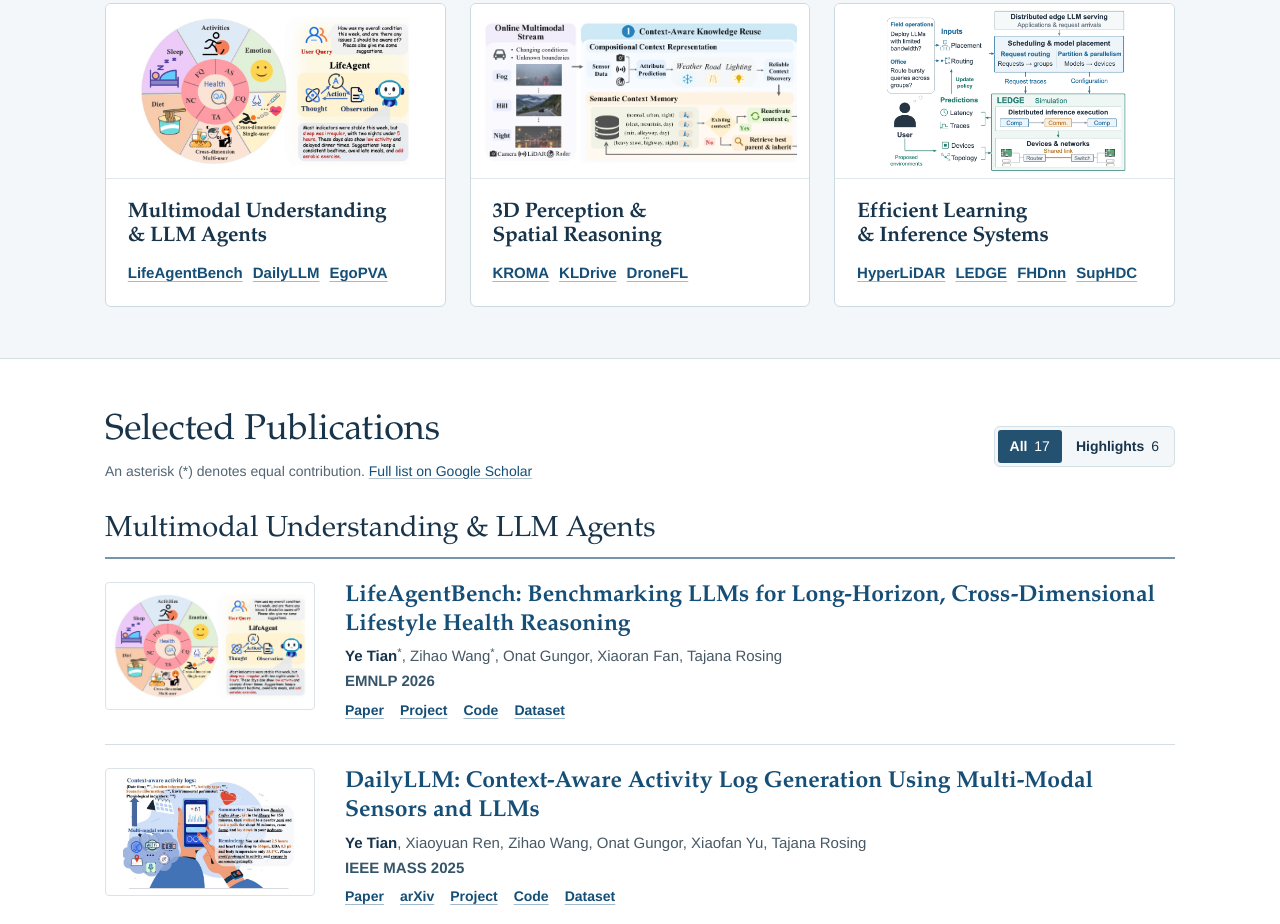
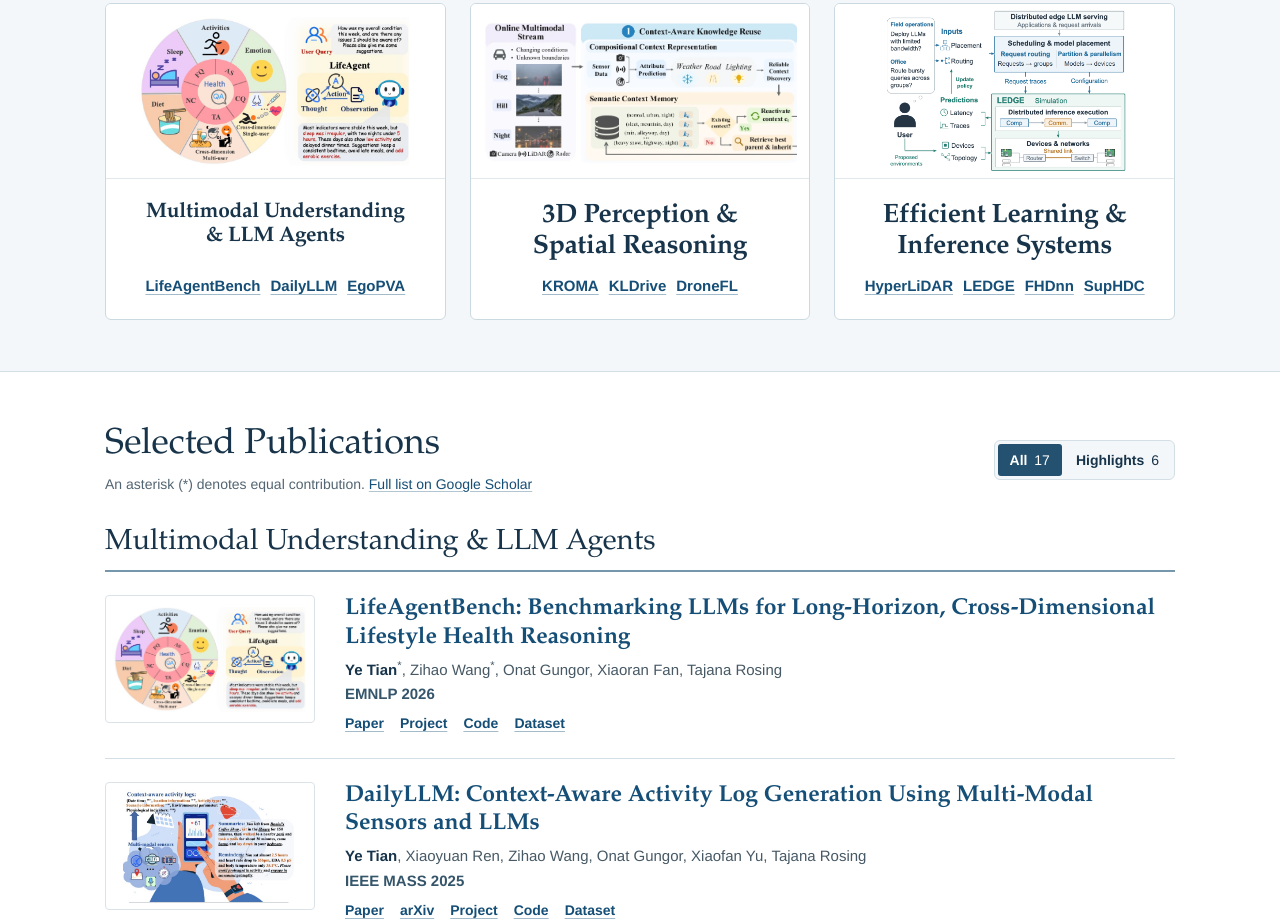
Before and after one commit to YeTianUCSD/yetianucsd.github.io, a plain HTML site: page index.html in a window 1280 px wide. Shown: the part 1064-1988 px from the top of the page. Drawn offline with Linux system fonts and the light colour scheme.

Commit message:
Balance research card headings and use the horizontal USTC logo

```diff
--- a/css/main.css
+++ b/css/main.css
@@ -308,6 +308,12 @@ main [id], #site-menu {
   font-weight: 600;
   letter-spacing: -.012em;
   text-wrap: balance;
+  align-self: stretch;
+  text-align: center;
+}
+
+.research-card .research-title-short {
+  font-size: clamp(20px, 9cqi, 28px);
 }
 
 .research-card h3 a {
@@ -319,6 +325,8 @@ main [id], #site-menu {
 }
 
 .research-projects {
+  align-self: stretch;
+  justify-content: center;
   column-gap: 10px;
   margin-top: auto;
   font-size: 15px;
--- a/index.html
+++ b/index.html
@@ -10,7 +10,7 @@
     <link rel="stylesheet" href="css/bootstrap.min.css">
     <link rel="stylesheet" href="css/bootstrap-navbar-custom.css?v=d7690b02baae">
     <link rel="stylesheet" href="css/mfp.css">
-    <link rel="stylesheet" href="css/main.css?v=80b2acfb41a4">
+    <link rel="stylesheet" href="css/main.css?v=d7418912613f">
     <script>
       if (location.hostname === 'yetianucsd.github.io') {
       (function(i,s,o,g,r,a,m){i['GoogleAnalyticsObject']=r;i[r]=i[r]||function(){
@@ -157,7 +157,7 @@
               <img src="images/kroma-context-reuse.webp" loading="lazy" alt="KROMA retrieves detector states for different weather, lighting, and road conditions.">
             </a>
             <div class="research-card-body">
-              <h3><a href="#pub-spatial">3D Perception &amp; Spatial Reasoning</a></h3>
+              <h3 class="research-title-short"><a href="#pub-spatial"><span>3D Perception &amp;</span> <span>Spatial Reasoning</span></a></h3>
               <ul class="research-projects">
                 <li><a href="#paper-kroma">KROMA</a></li>
                 <li><a href="#paper-kldrive">KLDrive</a></li>
@@ -170,7 +170,7 @@
               <img src="images/ledge-system-overview.png" width="972" height="636" loading="lazy" alt="LEDGE simulates how model placement, request routing, and shared network links affect inference latency across edge devices.">
             </a>
             <div class="research-card-body">
-              <h3><a href="#pub-systems">Efficient Learning &amp; Inference Systems</a></h3>
+              <h3 class="research-title-short"><a href="#pub-systems"><span>Efficient Learning &amp;</span> <span>Inference Systems</span></a></h3>
               <ul class="research-projects">
                 <li><a href="#paper-hyperlidar">HyperLiDAR</a></li>
                 <li><a href="#paper-ledge">LEDGE</a></li>
@@ -560,7 +560,7 @@
           </li>
           <li>
             <a class="education-entry" href="https://en.ustc.edu.cn/">
-              <img class="education-logo" src="images/ustc-emblem.webp" width="192" height="192" alt="" loading="lazy">
+              <img class="education-logo" src="images/USTC_logo.jpg" width="896" height="172" alt="" loading="lazy">
               <span class="education-details">
                 <strong>University of Science and Technology of China</strong>
                 <span>M.S. in Computer Science · Anhui, China</span>
```
